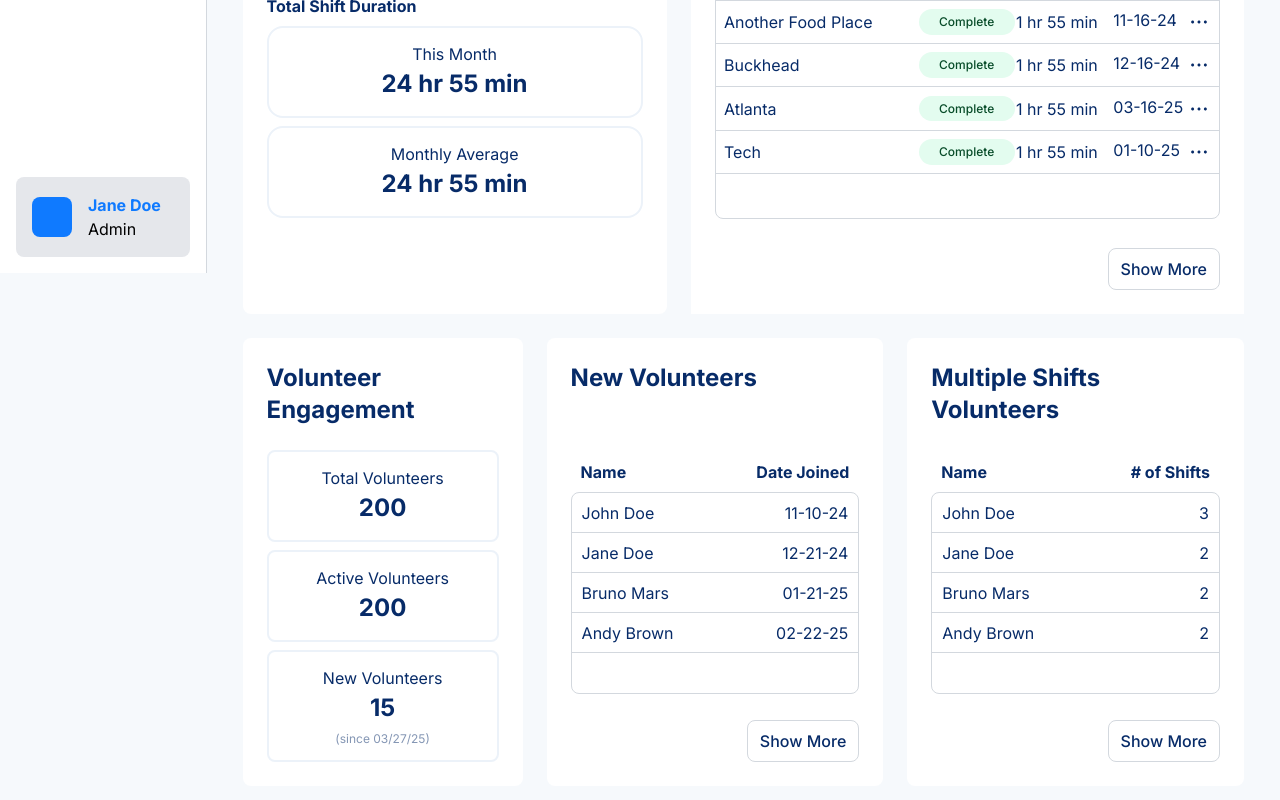
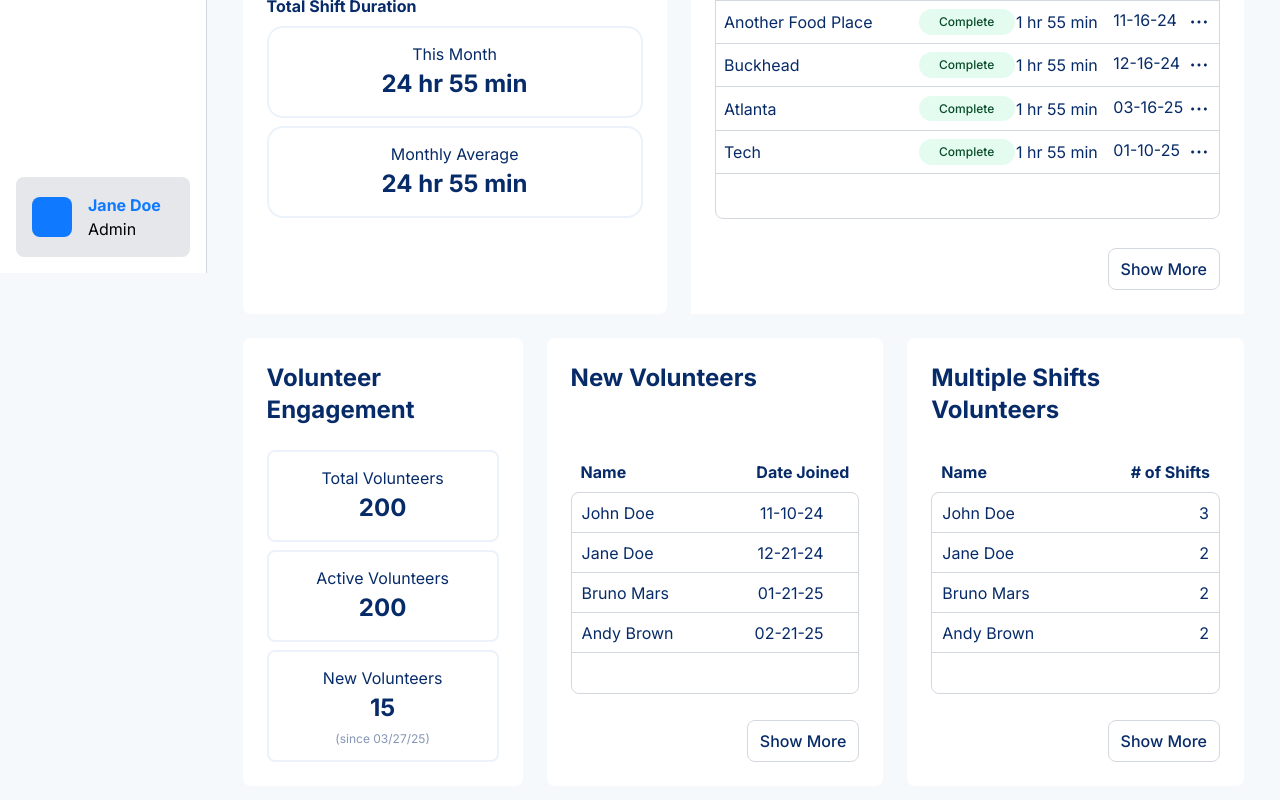
Before and after one commit to GTBitsOfGood/bagel-rescue, a Next.js app: page /AdminNavView/AdminAnalytics in a window 1280 px wide. Shown: the part 527-1327 px from the top of the page. Built offline with nearby package versions, Linux system fonts and the light colour scheme.

Commit message:
style tweak
added more padding to new volunteer div to make it match figma

```diff
--- a/src/app/AdminNavView/AdminAnalytics/page.tsx
+++ b/src/app/AdminNavView/AdminAnalytics/page.tsx
@@ -259,21 +259,21 @@ export default function AdminAnalytics() {
                       <p className='text-[var(--Bagel-Rescue-Dark-Blue,#072B68)] font-bold leading-5'>Date Joined</p>
                     </div>
                     <div className='flex flex-col items-start self-stretch rounded-lg border border-[var(--Bagel-Rescue-Light-Grey,#D3D8DE)]'>
-                        <div className='flex h-10 p-[0.625rem] justify-between items-center self-stretch border-b border-[var(--Bagel-Rescue-Light-Grey,#D3D8DE)] '>
+                        <div className='flex h-10 p-[0.625rem] pr-[2.17rem] justify-between items-center self-stretch border-b border-[var(--Bagel-Rescue-Light-Grey,#D3D8DE)] '>
                         <p className='text-[var(--Bagel-Rescue-Dark-Blue,#072B68)] font-normal leading-5'>John Doe</p>
                         <p className='text-[var(--Bagel-Rescue-Dark-Blue,#072B68)] font-normal leading-5'>11-10-24</p>
                         </div>
-                      <div className='flex h-10 p-[0.625rem] justify-between items-center self-stretch border-b border-[var(--Bagel-Rescue-Light-Grey,#D3D8DE)]  '>
+                      <div className='flex h-10 p-[0.625rem] pr-[2.17rem] justify-between items-center self-stretch border-b border-[var(--Bagel-Rescue-Light-Grey,#D3D8DE)]  '>
                         <p className='text-[var(--Bagel-Rescue-Dark-Blue,#072B68)] font-normal leading-5'>Jane Doe</p>
                         <p className='text-[var(--Bagel-Rescue-Dark-Blue,#072B68)] font-normal leading-5'>12-21-24</p>
                       </div>
-                      <div className='flex h-10 p-[0.625rem] justify-between items-center self-stretch border-b border-[var(--Bagel-Rescue-Light-Grey,#D3D8DE)]  '>
+                      <div className='flex h-10 p-[0.625rem] pr-[2.17rem] justify-between items-center self-stretch border-b border-[var(--Bagel-Rescue-Light-Grey,#D3D8DE)]  '>
                         <p className='text-[var(--Bagel-Rescue-Dark-Blue,#072B68)] font-normal leading-5'>Bruno Mars</p>
                         <p className='text-[var(--Bagel-Rescue-Dark-Blue,#072B68)] font-normal leading-5'>01-21-25</p>
                       </div>
-                      <div className='flex h-10 p-[0.625rem] justify-between items-center self-stretch border-b border-[var(--Bagel-Rescue-Light-Grey,#D3D8DE)]  '>
+                      <div className='flex h-10 p-[0.625rem] pr-[2.17rem] justify-between items-center self-stretch border-b border-[var(--Bagel-Rescue-Light-Grey,#D3D8DE)]  '>
                         <p className='text-[var(--Bagel-Rescue-Dark-Blue,#072B68)] font-normal leading-5'>Andy Brown</p>
-                        <p className='text-[var(--Bagel-Rescue-Dark-Blue,#072B68)] font-normal leading-5'>02-22-25</p>
+                        <p className='text-[var(--Bagel-Rescue-Dark-Blue,#072B68)] font-normal leading-5'>02-21-25</p>
                       </div>
                       <div className='flex h-10 p-[0.625rem] justify-between items-center self-stretch'>
 
```
